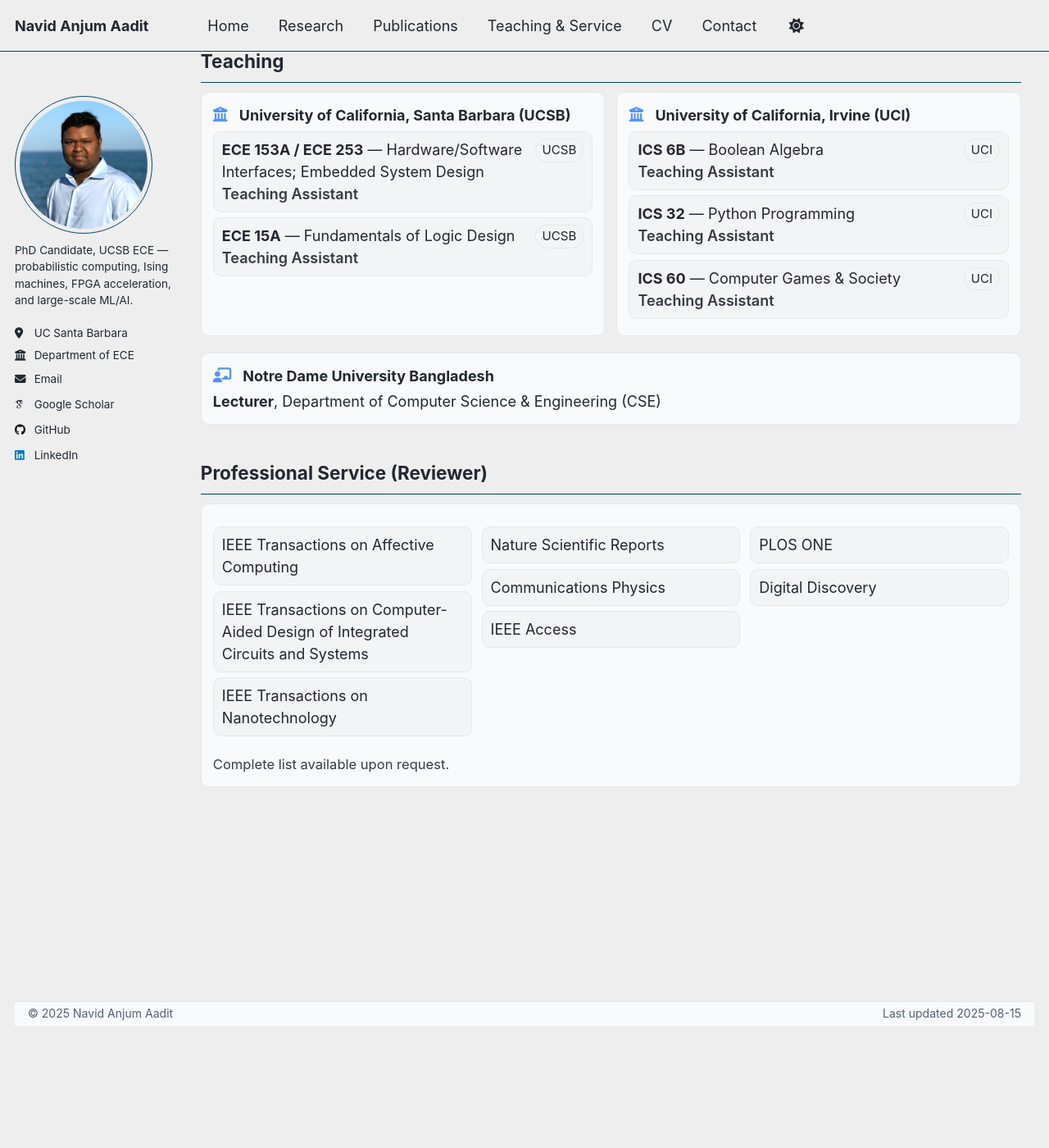
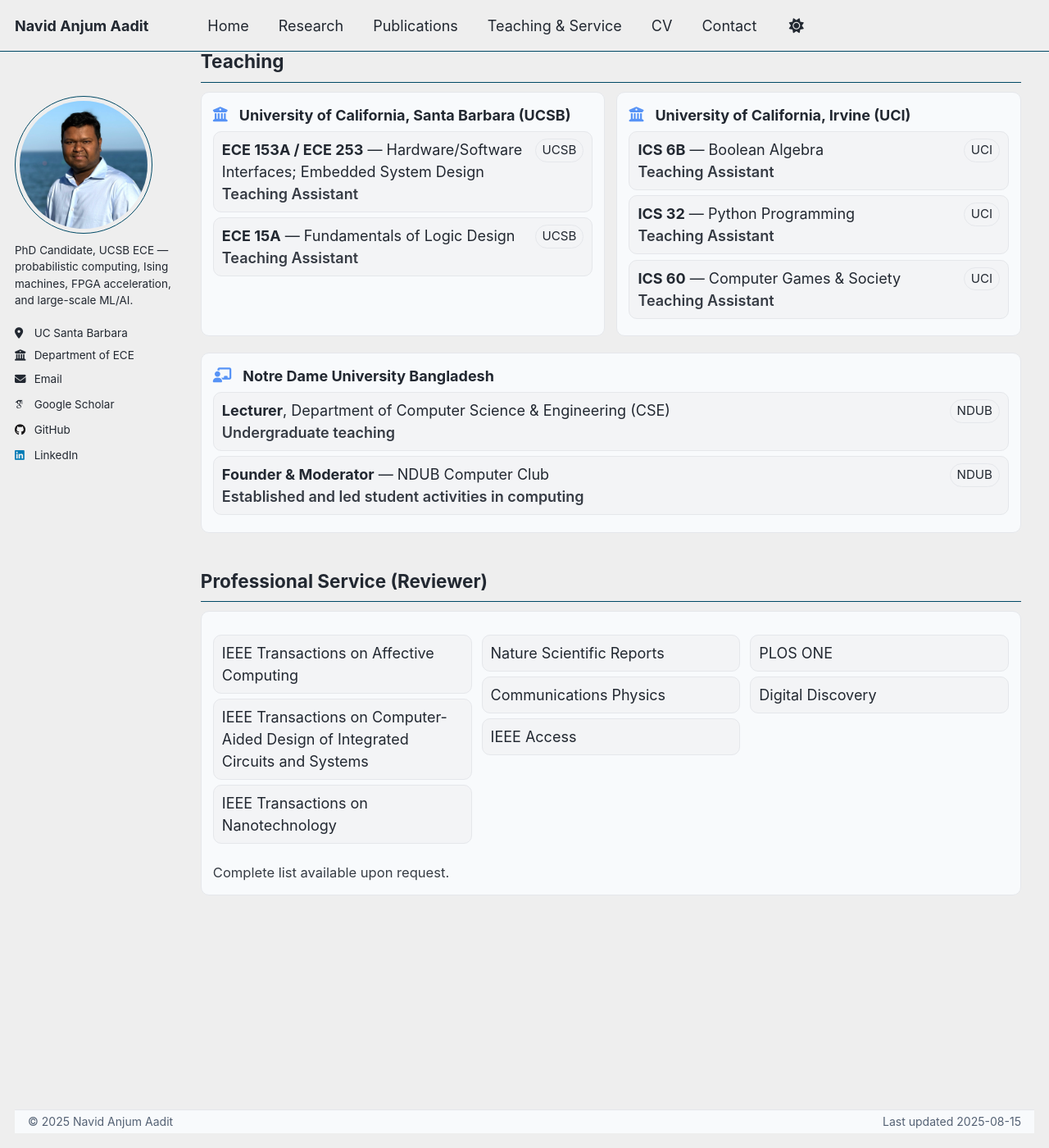
Before and after one commit to navidaadit/navidaadit.github.io, a Jekyll site: the page built from _pages/teaching-service.md, in a window 1280 px wide and 1400 px high, scrolled down 208 px. Shown: the whole window at 82% size. Built offline with Jekyll 4.4.1, drawn with Linux system fonts in a browser that asks for light colours; some web fonts are replaced; before the commit the page ends 1477 px from its top, so only the background shows below that.

Commit message:
Update teaching-service.md

```diff
--- a/_pages/teaching-service.md
+++ b/_pages/teaching-service.md
@@ -19,7 +19,6 @@ author_profile: true
 .badge{display:inline-block;font-size:.84rem;padding:2px 8px;border-radius:999px;border:1px solid var(--tag-border,#e5e7eb);background:var(--tag-bg,#f3f4f6);margin-left:auto;white-space:nowrap}
 .role{font-weight:600;opacity:.9}
 .small-note{font-size:.92rem;opacity:.9;margin-top:.6rem}
-.section-h{margin-top:.7rem}
 
 /* Dark tweaks */
 html[data-theme="dark"] .card,
@@ -94,7 +93,22 @@ I enjoy teaching core hardware–software topics and serving the community as a
 
 <div class="card">
   <div class="school"><i class="fas fa-chalkboard-teacher"></i> Notre Dame University Bangladesh</div>
-  <div><strong>Lecturer</strong>, Department of Computer Science &amp; Engineering (CSE)</div>
+  <ul class="course-list">
+    <li class="course-item">
+      <div>
+        <div><strong>Lecturer</strong>, Department of Computer Science &amp; Engineering (CSE)</div>
+        <div class="role">Undergraduate teaching</div>
+      </div>
+      <span class="badge">NDUB</span>
+    </li>
+    <li class="course-item">
+      <div>
+        <div><strong>Founder &amp; Moderator</strong> — NDUB Computer Club</div>
+        <div class="role">Established and led student activities in computing</div>
+      </div>
+      <span class="badge">NDUB</span>
+    </li>
+  </ul>
 </div>
 
 ## Professional Service (Reviewer)
```
